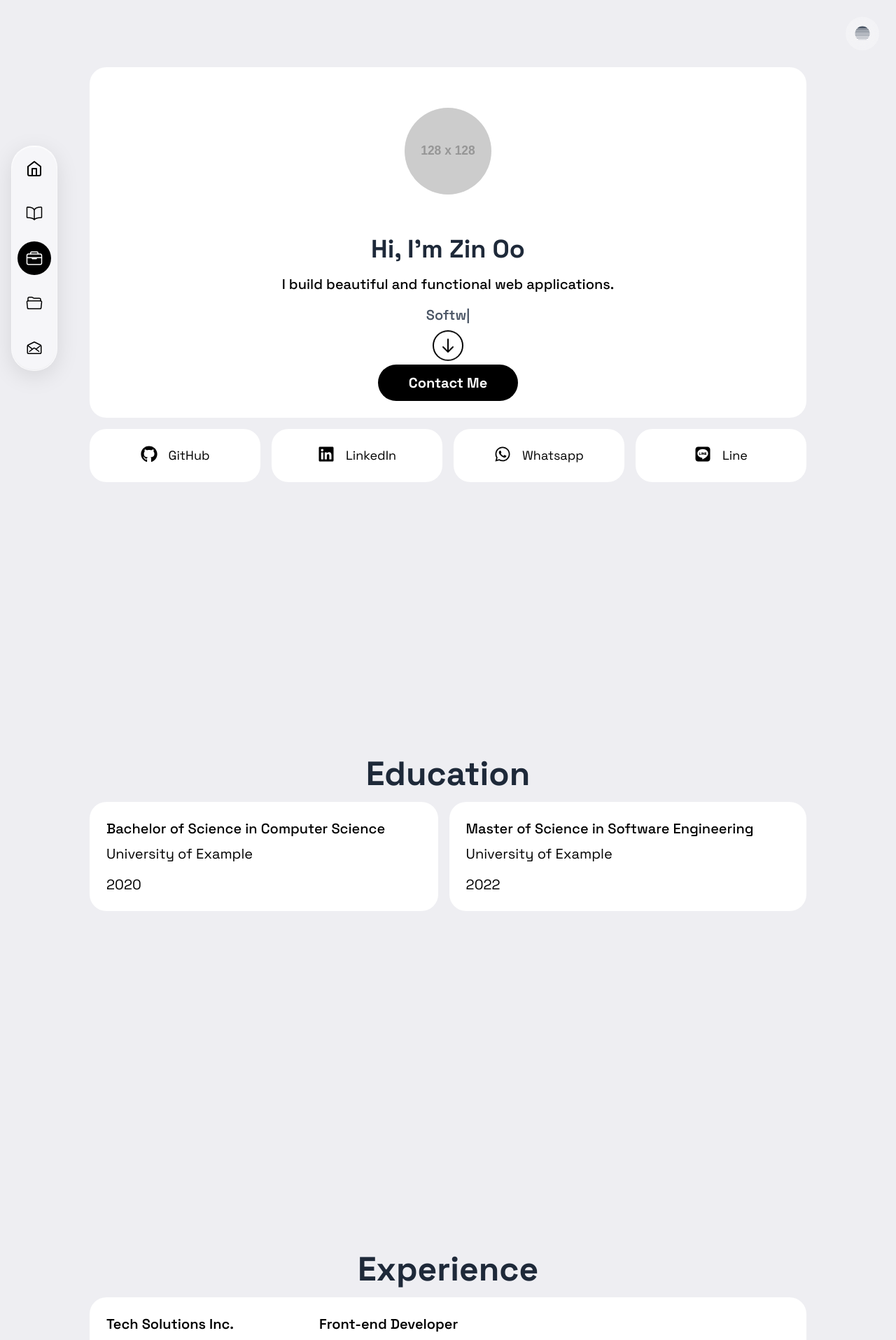
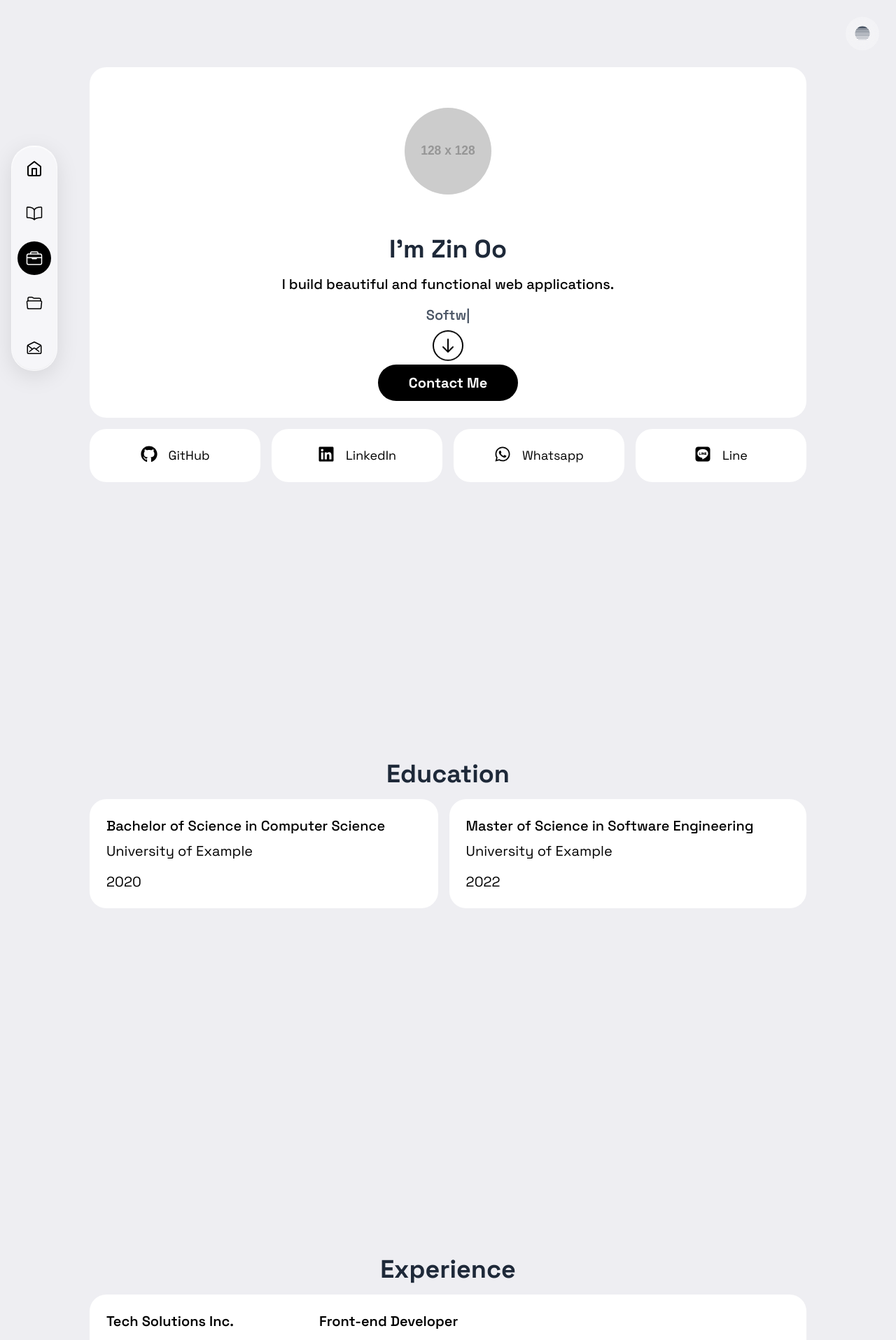
Before and after one commit to z1n-00/zinoo_portfolio, a React (Vite) app: page / in a window 1280 px wide. Shown: the top 1915 px of the page at 70% size. Built offline with nearby package versions, Linux system fonts and the light colour scheme.

Commit message:
style: adjust heading sizes in Education, Experience, and Home sections for better consistency

```diff
--- a/src/components/Portfolio/EducationSection.jsx
+++ b/src/components/Portfolio/EducationSection.jsx
@@ -8,7 +8,7 @@ const EducationSection = ({ portfolioData }) => (
             initial={{ opacity: 0, y: -20 }}
             animate={{ opacity: 1, y: 0 }}
             transition={{ duration: 1, delay: 0.3 }}
-            className="text-3xl md:text-5xl font-bold text-gray-800 dark:text-gray-300"
+            className="text-2xl md:text-4xl font-bold text-gray-800 dark:text-gray-300"
         >
             Education
         </motion.h4>
--- a/src/components/Portfolio/ExperienceSection.jsx
+++ b/src/components/Portfolio/ExperienceSection.jsx
@@ -3,7 +3,7 @@ import ContentCard from "../Layout/ContentCard";
 
 const ExperienceSection = ({ portfolioData }) => (
     <Section id="experience" className="mb-12">
-        <h4 className="text-3xl md:text-5xl font-bold text-gray-800 dark:text-gray-300">
+        <h4 className="text-2xl md:text-4xl font-bold text-gray-800 dark:text-gray-300">
             Experience
         </h4>
         <div className="grid grid-flow-row gap-4 my-4">
--- a/src/components/Portfolio/HomeSection.jsx
+++ b/src/components/Portfolio/HomeSection.jsx
@@ -25,7 +25,7 @@ const HomeSection = ({ portfolioData }) => (
                     transition={{ duration: 1, delay: 0.3 }}
                     className="text-2xl md:text-4xl font-bold text-gray-800 dark:text-gray-300 mb-2"
                 >
-                    {`Hi, I'm ${portfolioData.name}`}
+                    {`I'm ${portfolioData.name}`}
                 </motion.h4>
 
                 <motion.p
```
